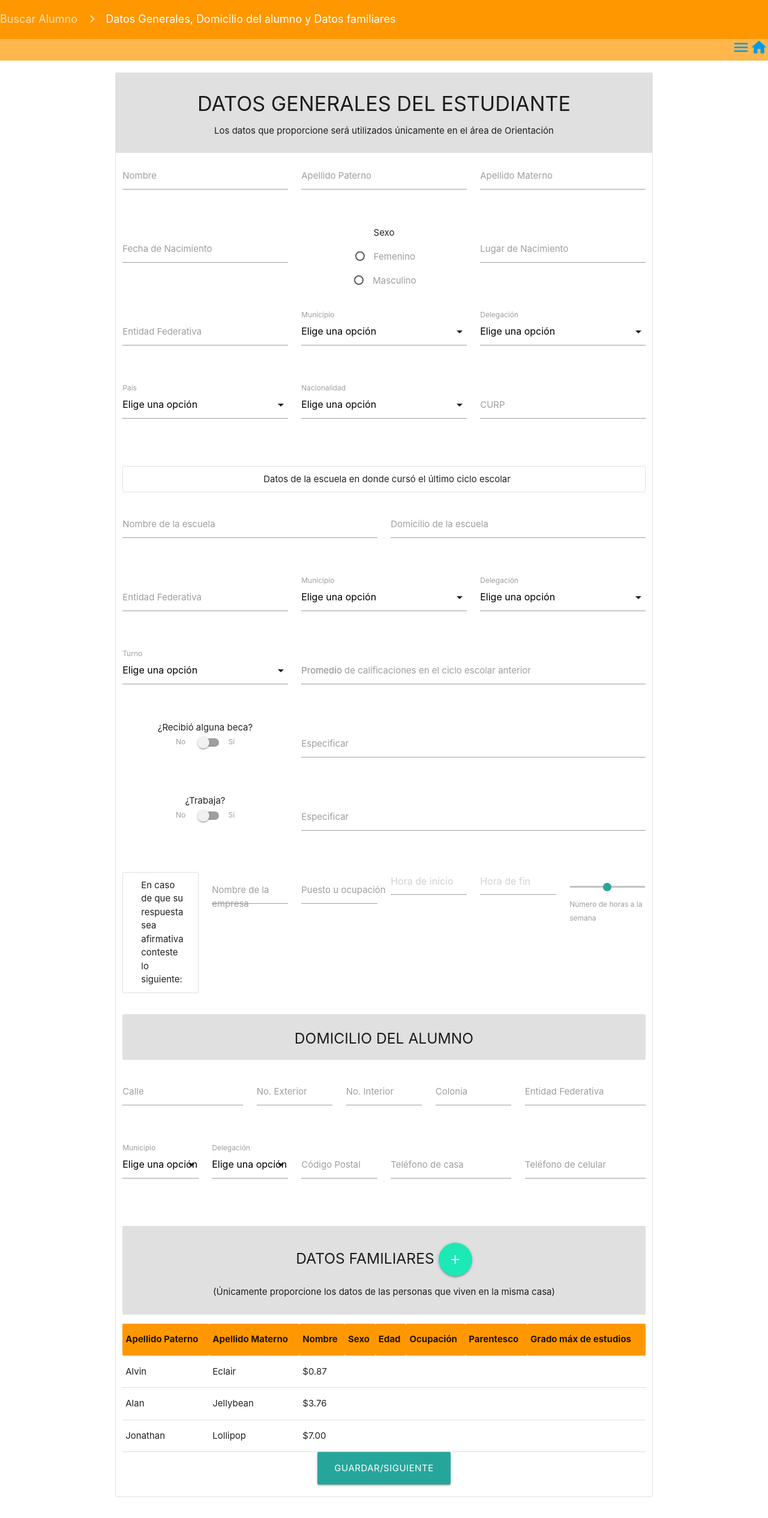
After one commit to Jordani-Valencia/SIREANI, a CodeIgniter app: page /SIREANI/admin/adminUno in a window 1280 px wide. The commit adds this page. Shown: the whole page at 60% size. Run offline with CodeIgniter, Linux system fonts and the light colour scheme; some libraries are stand-ins or nearby versions.

Commit message:
Trabajando admin

```diff
--- a/application/controllers/admin.php
+++ b/application/controllers/admin.php
@@ -42,15 +42,15 @@ class Admin extends CI_Controller {
 		$this->load->view('pantallas/footer');
 	}
 
-	public function generales(){
+	public function adminUno(){
 		$this->load->view('pantallas/encabezado');
-		$this->load->view('pantallas/breadGeneral');
+		$this->load->view('pantallas/breadUno');
 		$this->load->view('pantallas/navbar');
-		$this->load->view('pantallas/datosGenerales');
+		$this->load->view('pantallas/datosUno');
 		$this->load->view('pantallas/footer');
 	}
 
-	public function domAlumno(){
+	public function adminDos(){
 		$this->load->view('pantallas/encabezado');
 		$this->load->view('pantallas/breadGeneral');
 		$this->load->view('pantallas/navbar');
--- /dev/null
+++ b/application/views/pantallas/datosUno.php
@@ -0,0 +1,446 @@
+<div class="container">
+		<div class="row">
+	      <ul class="collection with-header">
+	        <li class="collection-header grey lighten-2"><h4 class="center">DATOS GENERALES DEL ESTUDIANTE</h4>
+	        	<p class="center">Los datos que proporcione será utilizados únicamente en el área de Orientación</p></li>
+			<!--Inicio del formulario-->
+			<form action="" class="col s12">
+				<!-- Inicio Fila 1-->
+				<div class="row">
+					<div class="input-field col s4">
+						<input class="validate" id="nombre" type="text" name="nombre1" required>
+						<label for="nombre">Nombre</label>
+						<span class="helper-text" data-error="Campo vacío o Incorrecto" data-success="Bien"></span>
+					</div>
+
+					<div class="input-field col s4">
+						<input class="validate" id="ap" type="text" name="paterno1" required>
+						<label for="ap">Apellido Paterno</label>
+						<span class="helper-text" data-error="Campo vacío o Incorrecto" data-success="Bien"></span>
+					</div>
+
+					<div class="input-field col s4">
+						<input class="validate" id="am" type="text" name="materno1" required>
+						<label for="am">Apellido Materno</label>
+						<span class="helper-text" data-error="Campo vacío o Incorrecto" data-success="Bien"></span>
+					</div>
+				</div>
+				<!-- Fin Fila 1-->
+				<!-- Inicio Fila 2-->
+				<div class="row">
+					<div class="input-field col s4">
+  						<input type="text" class="datepicker" id="nac" name="nacimiento1" required>
+						<label for="nac">Fecha de Nacimiento</label>
+						<span class="helper-text" data-error="Campo vacío o Incorrecto" data-success="Bien"></span>
+					</div>
+
+					<div class="center col s4">
+						<h7>Sexo</h7>
+					 	<p><label>
+        					<input class="with-gap center" name="sexo1" type="radio" value="F"/>
+        					<span>Femenino</span>
+      					</label></p>
+
+      					<p><label>
+        					<input class="with-gap center" name="sexo1" type="radio" value="M"/>
+        					<span>Masculino</span>
+      					</label></p>
+    				</div>
+
+    				<div class="input-field col s4">
+    					<input class="validate" id="lug" type="text" name="lugar1" required>
+						<label for="lug">Lugar de Nacimiento</label>
+						<span class="helper-text" data-error="Campo vacío o Incorrecto" data-success="Bien"></span>
+    				</div>
+				</div>
+				<!--Fin Fila 2-->
+				<!--Inicio Fila 3-->
+				<div class="row">
+    				<div class="input-field col s4">
+			          <input type="text" id="ent" class="autocomplete validate" name="entidad1" required>
+			          <label for="ent">Entidad Federativa</label>
+			          <span class="helper-text" data-error="Campo vacío o Incorrecto" data-success="Bien"></span>
+    				</div>
+
+    				<div class="input-field col s4" id="mun">
+						<select name="municipio1" required>
+							<option value="" disabled selected>Elige una opción</option>
+						</select>
+						<label>Municipio</label>
+    				</div>
+
+    				<div class="input-field col s4" id="del">
+						<select name="delegacion1" required>
+							<option value="" disabled selected>Elige una opción</option>
+						</select>
+						<label>Delegación</label>
+    				</div>
+				</div>
+				<!--Fin Fila 3-->
+				<!--Inicio Fila 4-->
+				<div class="row">
+					<div class="input-field col s4" id="pais1">
+    					<select>
+      						<option value="" disabled selected>Elige una opción</option>
+      						<option value="Alemania">Alemania</option>
+      						<option value="Francia">Francia</option>
+      						<option value="Estados Unidos">Estados Unidos</option>
+      						<option value="Inglaterra">Inglaterra</option>
+      						<option value="México">México</option>
+      						<option value="Guatemala">Guatemala</option>
+      						<option value="Honduras">Honduras</option>
+      						<option value="Argentina">Argentina</option>
+      						<option value="Brasil">Brasil</option>
+      						<option value="Italia">Italia</option>
+      						<option value="Japón">Japón</option>
+      						<option value="China">China</option>
+      						<option value="Espana">España</option>
+					    </select>
+    					<label>País</label>
+    				</div>
+
+					<div class="input-field col s4" id="nacionalidad1">
+    					<select>
+      						<option value="" disabled selected>Elige una opción</option>
+      						<option value="Alemán">Alemán</option>
+      						<option value="Frances">Francés</option>
+      						<option value="Estadounidense">Estadounidense</option>
+      						<option value="Inglés">Inglés</option>
+      						<option value="Mexicano">Mexicano</option>
+      						<option value="Guatelamteco">Guatemalteco</option>
+      						<option value="Hondureno">Hondureño</option>
+      						<option value="Argentino">Argentino</option>
+      						<option value="Brasileno">Brasileño</option>
+      						<option value="Italiano">Italiano</option>
+      						<option value="Japones">Japonés</option>
+      						<option value="Chino">Chino</option>
+      						<option value="Espanol">Español</option>
+					    </select>
+    					<label>Nacionalidad</label>
+    				</div>
+
+					<div class="input-field col s4">
+						<input class="validate" id="curp" name="curp1" type="text" pattern="([A-Z]{4}([0-9]{2})(0[1-9]|1[0-2])(0[1-9]|1[0-9]|2[0-9]|3[0-1])[HM](AS|BC|BS|CC|CL|CM|CS|CH|DF|DG|GT|GR|HG|JC|MC|MN|MS|NT|NL|OC|PL|QT|QR|SP|SL|SR|TC|TS|TL|VZ|YN|ZS|NE)[A-Z]{3}[0-9A-Z]\d)" data-length="18" maxlength="18" required onkeyup="mayus(this);">
+						<label for="curp">CURP</label>
+						<span class="helper-text" data-error="Campo vacío o Incorrecto" data-success="Bien"></span>
+					</div>
+				</div>
+				<!--Fin Fila 4-->
+
+				<ul class="collection center"><li class="collection-item">Datos de la escuela en donde cursó el último ciclo escolar</li></ul>
+				<!--Inicio Fila 5-->
+				<div class="row">
+					<div class="input-field col s6">
+						<input class="validate" id="esc" name="escuela1" type="text" required>
+						<label for="esc">Nombre de la escuela</label>
+						<span class="helper-text" data-error="Campo vacío o Incorrecto" data-success="Bien"></span>
+					</div>
+
+					<div class="input-field col s6">
+						<input class="validate" id="dom" name="domEsc1" type="text" required>
+						<label for="dom">Domicilio de la escuela</label>
+						<span class="helper-text" data-error="Campo vacío o Incorrecto" data-success="Bien"></span>
+					</div>
+				</div>
+				<!--Fin Fila 5-->
+				<!--Fila nueva-->
+				<div class="row">
+					<div class="input-field col s4">
+						<input class="autocomplete validate" id="ent2" type="text" name="entidad2" required>
+						<label for="ent2">Entidad Federativa</label>
+						<span class="helper-text" data-error="Campo vacío o Incorrecto" data-success="Bien"></span>
+					</div>
+
+					<div class="input-field col s4" id="mun2">
+						<select name="municipio2" required>
+							<option value="" disabled selected>Elige una opción</option>
+						</select>
+						<label>Municipio</label>
+					</div>
+
+					<div class="input-field col s4" id="del2">
+						<select name="delegacion2" required>
+							<option value="" disabled selected>Elige una opción</option>
+						</select>
+						<label>Delegación</label>
+					</div>
+				</div>
+				<!--Inicio Fila 6-->
+				<div class="row">
+					<div class="input-field col s4">
+    					<select name="turno1">
+      						<option value="" disabled selected>Elige una opción</option>
+      						<option value="Matutino">Matutino</option>
+					      	<option value="Vespertino">Vespertino</option>
+					      	<option value="Mixto">Mixto</option>
+					    </select>
+    					<label>Turno</label>
+    				</div>
+
+					<div class="input-field col s8">
+						<input class="validate" id="prom" type="number" name="promedio1" step="0.1" max="10.0" min="1.0" maxlength="3">
+						<label for="prom">Promedio</label>
+						<span class="helper-text" data-error="Campo vacío o Incorrecto" data-success="Bien"></span>
+    					<label>Promedio de calificaciones en el ciclo escolar anterior</label>
+    				</div>
+				</div>
+				<!--Fin Fila 6-->
+				<!--Inicio Fila 7-->
+				<div class="row">
+					<div class="center col s4">
+						<h7>¿Recibió alguna beca?</h7>
+						 <div class="switch">
+							<label>No
+					      <input type="checkbox" name="beca1">
+					      <span class="lever"></span>Sí</label>
+					  </div>
+	    			</div>
+
+	    			<div class="input-field col s8">
+						<input class="validate" id="esp1" type="text" name="especificar1">
+						<label for="esp1">Especificar</label>
+						<span class="helper-text" data-error="Campo vacío o Incorrecto" data-success="Bien"></span>
+					</div>
+				</div>
+				<!--Fin Fila 7-->
+				<!--Inicio Fila 8-->
+				<div class="row">
+					<div class="center col s4">
+						<h7>¿Trabaja?</h7>
+							<div class="switch">
+					    	<label>No
+					      	<input type="checkbox" name="trabaja1">
+					      	<span class="lever"></span>Sí</label>
+					  		</div>
+	    			</div>
+
+	    			<div class="input-field col s8">
+						<input class="validate" id="esp2" type="text" name="especificar2">
+						<label for="esp2">Especificar</label>
+						<span class="helper-text" data-error="Campo vacío o Incorrecto" data-success="Bien"></span>
+					</div>
+				</div>
+				<!--Fin Fila 8-->
+				<!--Inicio Fila 9-->
+				<div class="row">
+					<div class="col s2">
+						<ul class="collection"><li class="collection-item">En caso de que su respuesta sea afirmativa conteste lo siguiente:</li></ul>
+					</div>
+
+					<div class="input-field col s2">
+						<input class="validate" id="emp" type="text" name="empresa1">
+						<label for="emp">Nombre de la empresa</label>
+						<span class="helper-text" data-error="Campo vacío o Incorrecto" data-success="Bien"></span>
+					</div>
+
+					<div class="input-field col s2">
+						<input class="validate" id="ocu" type="text" name="ocupacion">
+						<label for="ocu">Puesto u ocupación</label>
+						<span class="helper-text" data-error="Campo vacío o Incorrecto" data-success="Bien"></span>
+					</div>
+
+					<div class="col s2">
+  						<input type="text" id="ini" class="timepicker" name="horaInicio" placeholder="Hora de inicio">
+						<!--<label for="ini">Hora de inicio</label>
+						<span class="helper-text" data-error="Campo vacío o Incorrecto" data-success="Bien"></span>-->
+					</div>
+
+					<div class="col s2">
+						<input type="text" id="fin" class="timepicker" name="horaFin" placeholder="Hora de fin">
+  						<!--<label for="fin">Hora de fin</label>-->
+					</div>
+
+					<div class="col s2">
+						<p class="range-field">
+      						<input type="range" id="numh" min="0" max="24" name="horas" />
+      						<label for="numh">Número de horas a la semana</label>
+    					</p>
+					</div>
+				</div>
+				<!--Fin Fila 9-->
+				<!--Encabezado-->
+				<ul class="collection with-header"><li class="collection-header grey lighten-2"><h5 class="center">DOMICILIO DEL ALUMNO</h5></li></ul>
+				<!--Fin Encabezado-->
+				<!--Inicio Fila 10-->
+	        	<div class="row">
+					<div class="input-field col s3">
+						<input class="validate" id="cal" type="text" name="calle1" required>
+						<label for="cal">Calle</label>
+						<span class="helper-text" data-error="Campo vacío o Incorrecto" data-success="Bien"></span>
+					</div>
+
+					<div class="input-field col s2">
+						<input class="validate" id="ext" type="number" name="exterior1" required>
+						<label for="ext">No. Exterior</label>
+						<span class="helper-text" data-error="Campo vacío o Incorrecto" data-success="Bien"></span>
+					</div>
+
+					<div class="input-field col s2">
+						<input class="validate" id="int" type="number" name="interior1">
+						<label for="int">No. Interior</label>
+						<span class="helper-text" data-error="Campo vacío o Incorrecto" data-success="Bien"></span>
+					</div>
+
+					<div class="input-field col s2">
+						<input class="validate" id="col" type="text" name="colonia1">
+						<label for="col">Colonia</label>
+						<span class="helper-text" data-error="Campo vacío o Incorrecto" data-success="Bien"></span>
+					</div>
+
+					<div class="input-field col s3">
+						<input class="autocomplete validate" id="ent3" type="text" name="entidad3" required>
+						<label for="ent3">Entidad Federativa</label>
+						<span class="helper-text" data-error="Campo vacío o Incorrecto" data-success="Bien"></span>
+					</div>
+				</div>
+				<!--Fin Fila 10-->
+				<!--Inicio Fila 11-->
+				<div class="row">
+					<div class="input-field col s2" id="mun3">
+						<select name="municipio3" required>
+							<option value="" disabled selected>Elige una opción</option>
+						</select>
+						<label>Municipio</label>
+					</div>
+
+					<div class="input-field col s2" id="del3">
+						<select name="delegacion3" required>
+							<option value="" disabled selected>Elige una opción</option>
+						</select>
+						<label>Delegación</label>
+					</div>
+
+					<div class="input-field col s2">
+						<input class="validate" id="post" name="postal1" type="number" required>
+						<label for="post">Código Postal</label>
+						<span class="helper-text" data-error="Campo vacío o Incorrecto" data-success="Bien"></span>
+					</div>
+
+					<div class="input-field col s3">
+						<input class="validate" id="tel" type="tel" name="telefono1" data-length="12" maxlength="12">
+						<label for="tel">Teléfono de casa</label>
+						<span class="helper-text" data-error="Campo vacío o Incorrecto" data-success="Bien"></span>
+					</div>
+
+					<div class="input-field col s3">
+						<input class="validate" id="cel" type="tel" name="celular1" data-length="10" maxlength="10">
+						<label for="cel">Teléfono de celular</label>
+						<span class="helper-text" data-error="Campo vacío o Incorrecto" data-success="Bien"></span>
+					</div>
+				</div>
+				<!--Fin Fila 11-->
+				<!--Encabezado-->
+				<ul class="collection with-header"><li class="collection-header grey lighten-2"><h5 class="center">DATOS FAMILIARES   <a href="#datosFamiliares" class="btn-floating btn-large waves-effect waves-light teal accent-3 modal-trigger"><i class="material-icons">add</i></a>       </h5><p class="center">(Únicamente proporcione los datos de las personas que viven en la misma casa)</p></li></ul>
+				<table class="responsive-table" id="tablaFamiliares">
+			        <thead class="orange">
+			          <tr>
+			              <th>Apellido Paterno</th>
+			              <th>Apellido Materno</th>
+			              <th>Nombre</th>
+			              <th>Sexo</th>
+			              <th>Edad</th>
+			              <th>Ocupación</th>
+			              <th>Parentesco</th>
+			              <th>Grado máx de estudios</th>
+			          </tr>
+			        </thead>
+
+			        <tbody>
+			          <tr>
+			            <td>Alvin</td>
+			            <td>Eclair</td>
+			            <td>$0.87</td>
+			          </tr>
+			          <tr>
+			            <td>Alan</td>
+			            <td>Jellybean</td>
+			            <td>$3.76</td>
+			          </tr>
+			          <tr>
+			            <td>Jonathan</td>
+			            <td>Lollipop</td>
+			            <td>$7.00</td>
+			          </tr>
+			        </tbody>
+      			</table>
+
+      			<div class="row center">
+					<input type="submit" value="Guardar/Siguiente" class="btn btn-large center">
+				</div>
+			</form><!------------------------------------------------------>
+			<!------------------------------------------------------>
+			<!------------------------------------------------------>
+			<!------------------------------------------------------>
+			<!------------------------------------------------------>
+			<!------------------------------------------------------>
+			<!------------------------------------------------------>
+			<!------------------------------------------------------>
+			<!--Fin del formulario-->
+		</ul>
+		</div>
+	</div> <!--Fin del contenedor-->
+
+	<div class="modal" id="datosFamiliares">
+	  <h5 class="modal-close right">&#10005;</h5>
+	  <div class="modal-content center">
+	    <h4>Datos familiares</h4><br>
+	      <?php echo form_open(""); ?>
+	      <div class="input-field">
+	        <i class="material-icons prefix">person</i>
+	        <input type="text" id="ape" name="apellidos" class="validate" required>
+	        <label for="ape">Apellidos</label>
+	        <span class="helper-text" data-error="Campo vacío o Incorrecto" data-success="Bien"></span>
+	      </div><br>
+
+	      <div class="input-field">
+	        <i class="material-icons prefix">perm_identity</i>
+	        <input type="text" id="nom2" name="nombre2" class="validate" required>
+	        <label for="nom2">Nombres</label>
+	        <span class="helper-text" data-error="Campo vacío o Incorrecto" data-success="Bien"></span>
+	      </div><br>
+
+	      <div class="input-field">
+	        <i class="material-icons prefix">timer</i>
+	        <input type="number" id="ed" name="edad1" max="100" min="1" required step="1" class="validate">
+	        <label for="ed">Edad</label>
+	        <span class="helper-text" data-error="Campo vacío o Incorrecto" data-success="Bien"></span>
+	      </div><br>
+
+	      <div class="input-field">
+	        <i class="material-icons prefix">work</i>
+	        <input type="text" id="ocu2" name="ocupacion2" class="validate" required>
+	        <label for="ocu2">Ocupacion</label>
+	        <span class="helper-text" data-error="Campo vacío o Incorrecto" data-success="Bien"></span>
+	      </div><br>
+
+	      <div class="input-field">
+	        <i class="material-icons prefix">group</i>
+	        <input type="text" id="par" name="parentesco1" class="validate" required>
+	        <span class="helper-text" data-error="Campo vacío o Incorrecto" data-success="Bien"></span>
+	        <label for="par">Parentesco</label>
+	      </div><br>
+
+	      <div class="input-field">
+	        <i class="material-icons prefix">school</i>
+	        <input type="text" id="est" name="estudios1" class="validate" required>
+	        <label for="est">Grado máximo de estudios</label>
+	        <span class="helper-text" data-error="Campo vacío o Incorrecto" data-success="Bien"></span>
+	      </div><br>
+
+	      <div>
+	        <i class="material-icons prefix">wc</i><br />
+	        <label>
+	              <input class="with-gap" name="sexo2" type="radio" value="F"/>
+	              <span>Femenino</span>
+	            </label>
+
+	            <label>
+	              <input class="with-gap" name="sexo2" type="radio" value="M"/>
+	              <span>Masculino</span>
+	            </label>
+	      </div><br />
+
+	      <input type="submit" value="Guardar" class="btn btn-large">
+	    <?php echo form_close(); ?>
+	  </div>
+	</div>
```
Also changed, not shown: application/views/pantallas/datosDos.php (added, +70 -0 lines), application/views/pantallas/principalAdmin.php (+8 -13 lines).
